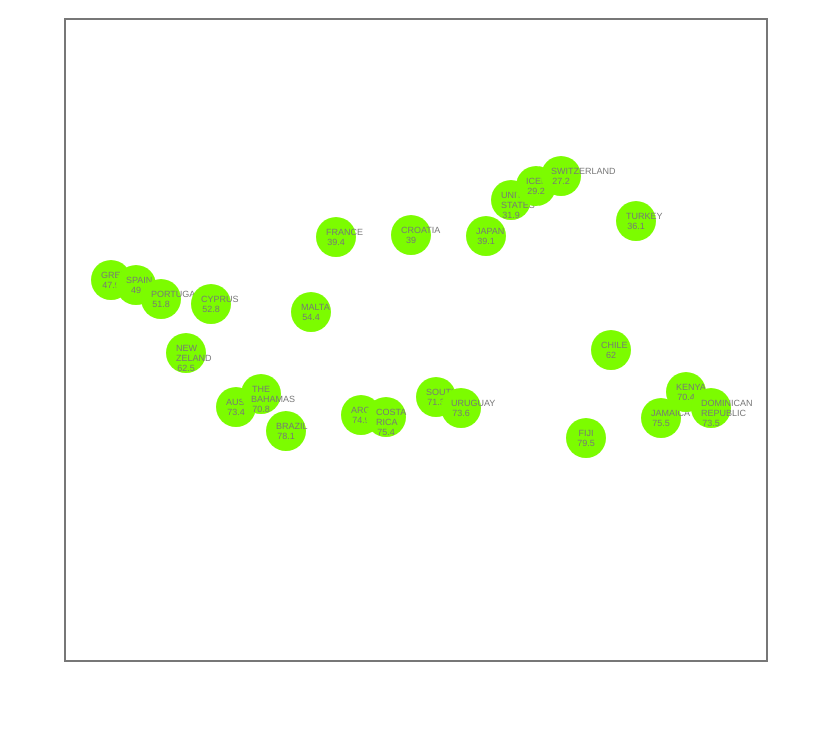
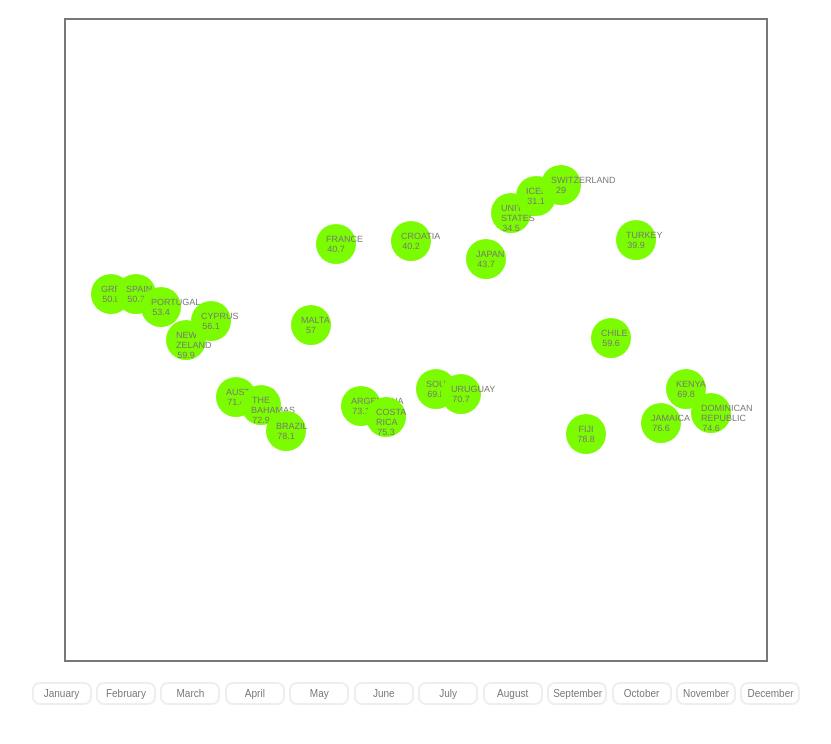
Before and after one commit to Nalipp/d3_explore, a plain HTML site: page movie_data/index.html in a window 1280 px wide. Shown: the part 48-792 px from the top of the page, without its empty margins (224-1055 px from the left). Drawn offline with nearby package versions, Linux system fonts and the light colour scheme.

Commit message:
user select month

```diff
--- a/movie_data/app.js
+++ b/movie_data/app.js
@@ -1,9 +1,24 @@
+d3.selectAll('.monthBtn')
+  .on('click', function() {
+    d3.event.preventDefault();
+    var val = d3.select(d3.event.target);
+    month = val.property('value');
+    updateMonth(month);
+  });
+
 d3.select('.container')
     .selectAll('span')
   .data(countryTemp)
   .enter()
   .append('span')
     .classed('rating', true)
-    .text((d) => d.name + '\n' + d.monthAvg['JAN'].avg)
+    .text((d) => d.name + '\n' + d.monthAvg['DEC'].avg)
     .style('left', (d, i) => (i + 1) * 25)
-    .style('top', (d) => (d.monthAvg['JAN'].avg) * 5);
+    .style('top', (d) => (d.monthAvg['DEC'].avg) * 5);
+
+function updateMonth(month) {
+  console.log(month);
+  d3.selectAll('span')
+    .text((d) => d.name + '\n' + d.monthAvg[month].avg)
+    .style('top', (d) => (d.monthAvg[month].avg) * 5);
+}
--- a/movie_data/index.html
+++ b/movie_data/index.html
@@ -7,15 +7,23 @@
   <body>
     <h1>Country weather</h1>
     <div class="container">
-      <!-- <span class="rating">R</span> -->
+    </div>
+    <div id="months">
+      <button class="monthBtn" value="JAN">January</button>
+      <button class="monthBtn" value="FEB">February</button>
+      <button class="monthBtn" value="MAR">March</button>
+      <button class="monthBtn" value="APR">April</button>
+      <button class="monthBtn" value="MAY">May</button>
+      <button class="monthBtn" value="JUN">June</button>
+      <button class="monthBtn" value="JUL">July</button>
+      <button class="monthBtn" value="AUG">August</button>
+      <button class="monthBtn" value="SEP">September</button>
+      <button class="monthBtn" value="OCT">October</button>
+      <button class="monthBtn" value="NOV">November</button>
+      <button class="monthBtn" value="DEC">December</button>
     </div>
     <script src="https://d3js.org/d3.v4.js"></script>
     <script src="data.js"></script>
     <script src="app.js"></script>
   </body>
 </html>
-
-    <!-- quote: "I see dead people.", -->
-    <!-- movie: "The Sixth Sense", -->
-    <!-- year: 1999, -->
-    <!-- rating: "PG-13", -->
--- a/movie_data/styles.css
+++ b/movie_data/styles.css
@@ -21,3 +21,19 @@ body {
   height: 20px;
   background: lawngreen;
 }
+
+.monthBtn {
+  display: inline-block;
+  font-size: 10px;
+  border: 2px solid #eee;
+  border-radius: 8px;
+  padding: 4px;
+  width: 60px;
+  cursor: pointer;
+  background: #fff;
+  color: #777;
+}
+
+.monthBtn:focus {
+  outline: 0;
+}
```
